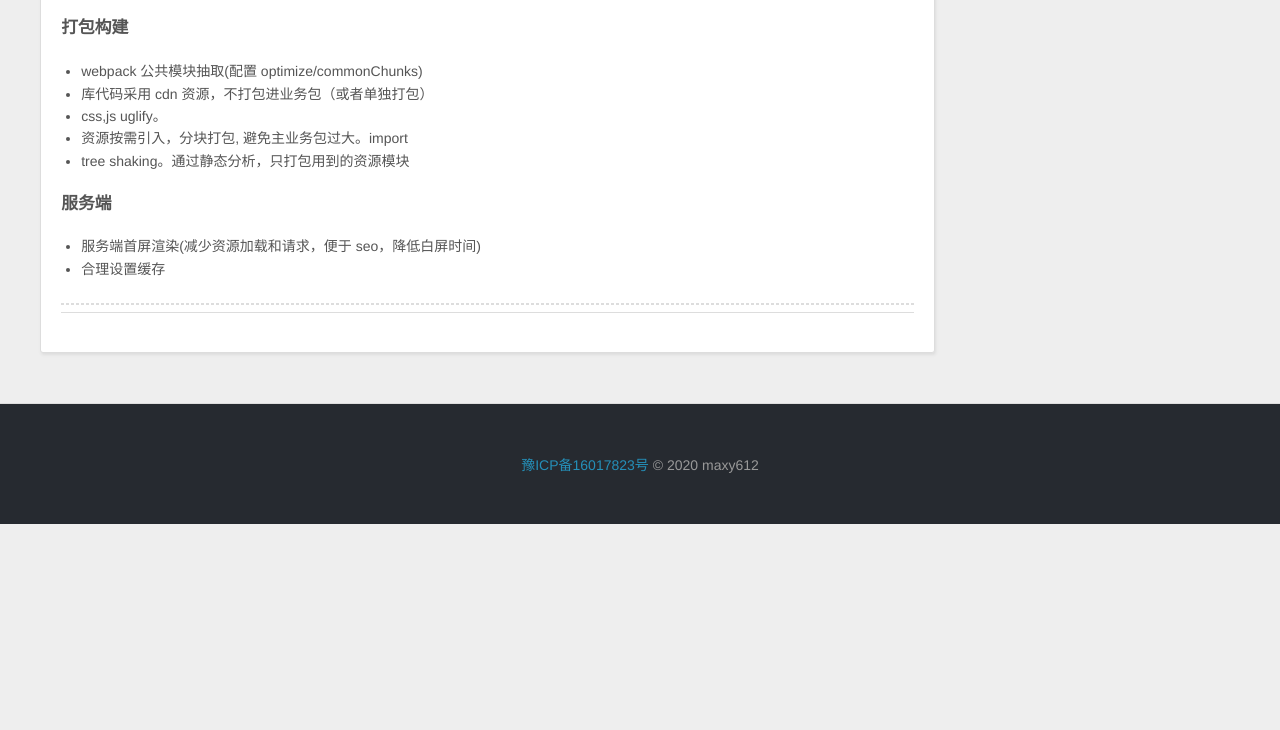
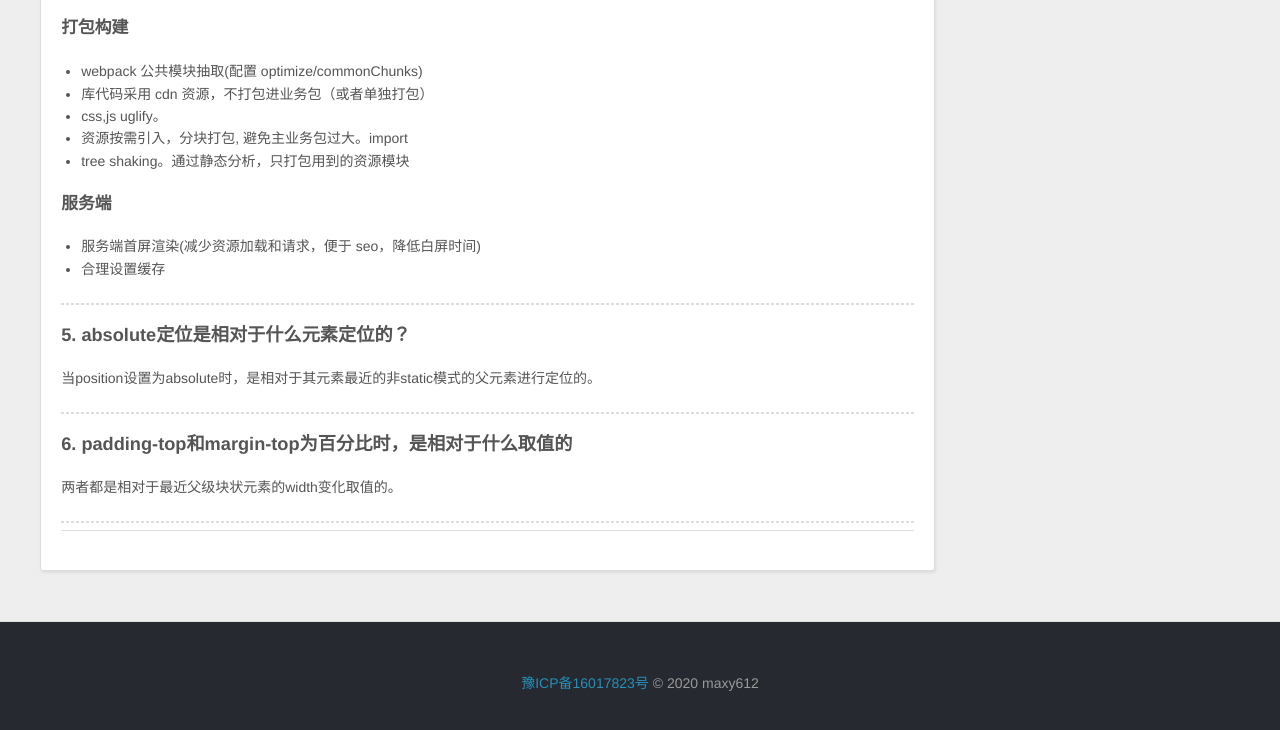
Before and after one commit to maxycode/maxycode.github.io, a plain HTML site: page interview/index.html in a window 1280 px wide. Shown: the part 2926-3656 px from the top of the page. Before the commit the page ends 3450 px from the top, so only its background shows below. Drawn offline with nearby package versions, Linux system fonts and the light colour scheme.

Commit message:
Site updated: 2020-06-13 14:33:31

```diff
--- a/interview/index.html
+++ b/interview/index.html
@@ -12,7 +12,7 @@
 <meta property="og:site_name" content="maxy612的个人博客">
 <meta property="og:description" content="1. https 比 http 安全在哪详见https 比 http 安全在哪  2. mouseover 和 mouseenter 区别mouseover: 鼠标移入事件所绑定的元素及其子元素时触发mouseenter: 鼠标移入事件所绑定的元素时触发（不含子元素）当在一个父元素上添加 mouseover 事件和 mouseenter 事件，分别打印 mouseover 和 mouseenter">
 <meta property="og:locale" content="zh-CN">
-<meta property="og:updated_time" content="2020-05-26T09:27:46.133Z">
+<meta property="og:updated_time" content="2020-06-13T06:32:52.353Z">
 <meta name="twitter:card" content="summary">
 <meta name="twitter:title" content="面试题系列">
 <meta name="twitter:description" content="1. https 比 http 安全在哪详见https 比 http 安全在哪  2. mouseover 和 mouseenter 区别mouseover: 鼠标移入事件所绑定的元素及其子元素时触发mouseenter: 鼠标移入事件所绑定的元素时触发（不含子元素）当在一个父元素上添加 mouseover 事件和 mouseenter 事件，分别打印 mouseover 和 mouseenter">
@@ -124,6 +124,10 @@
 <li>服务端首屏渲染(减少资源加载和请求，便于 seo，降低白屏时间)</li>
 <li>合理设置缓存</li>
 </ul>
+<hr>
+<h3 id="5-absolute定位是相对于什么元素定位的？"><a href="#5-absolute定位是相对于什么元素定位的？" class="headerlink" title="5. absolute定位是相对于什么元素定位的？"></a>5. absolute定位是相对于什么元素定位的？</h3><p>当position设置为absolute时，是相对于其元素最近的非static模式的父元素进行定位的。</p>
+<hr>
+<h3 id="6-padding-top和margin-top为百分比时，是相对于什么取值的"><a href="#6-padding-top和margin-top为百分比时，是相对于什么取值的" class="headerlink" title="6. padding-top和margin-top为百分比时，是相对于什么取值的"></a>6. padding-top和margin-top为百分比时，是相对于什么取值的</h3><p>两者都是相对于最近父级块状元素的width变化取值的。</p>
 <hr>
 
 
```
